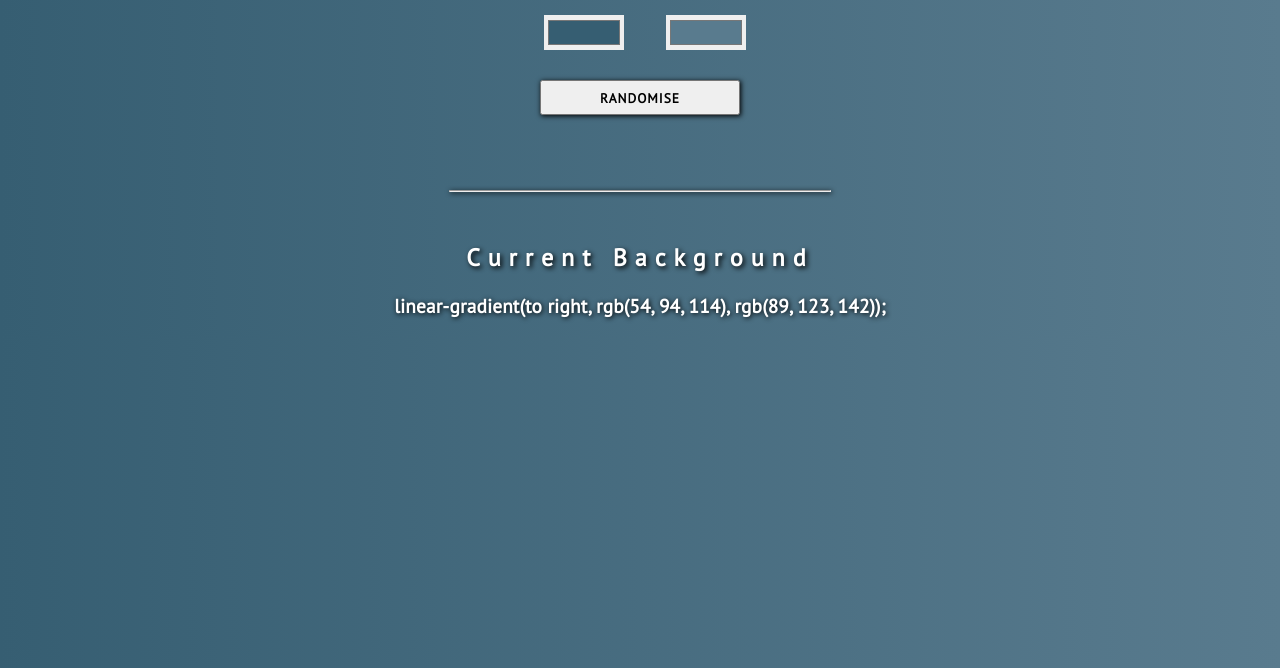
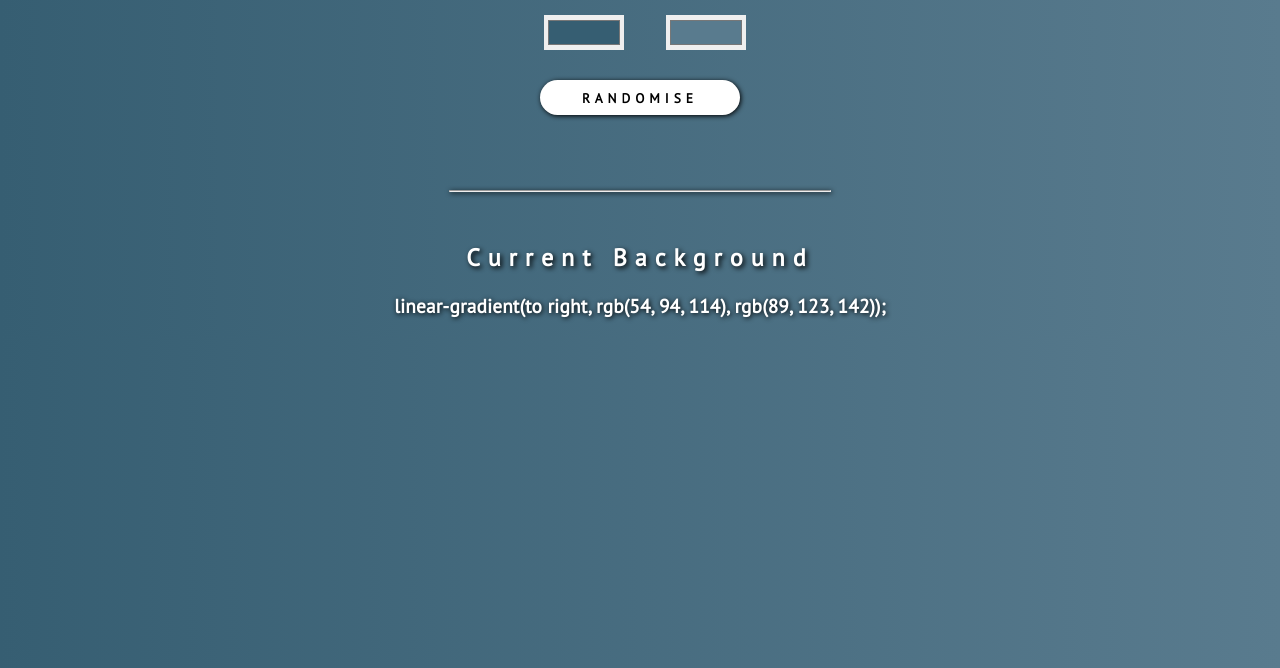
Before and after one commit to Cebarnsley/background-generator, a plain HTML site: page index.html in a window 1280 px wide. Shown: the part 132-800 px from the top of the page. Drawn offline with Linux system fonts and the light colour scheme.

Commit message:
changed button styling

```diff
--- a/style.css
+++ b/style.css
@@ -62,7 +62,13 @@ button {
 	font-family: 'PT Sans', sans-serif;
 	font-weight: bold;
 	text-transform: uppercase;
-	letter-spacing: 1px;
+	letter-spacing: 5px;
 	box-shadow: 1px 1px 5px black;
+	background-color: white;
+	border: none;
+	border-radius: 30px;
+}
 
+button:focus {
+	outline:0;
 }
```
